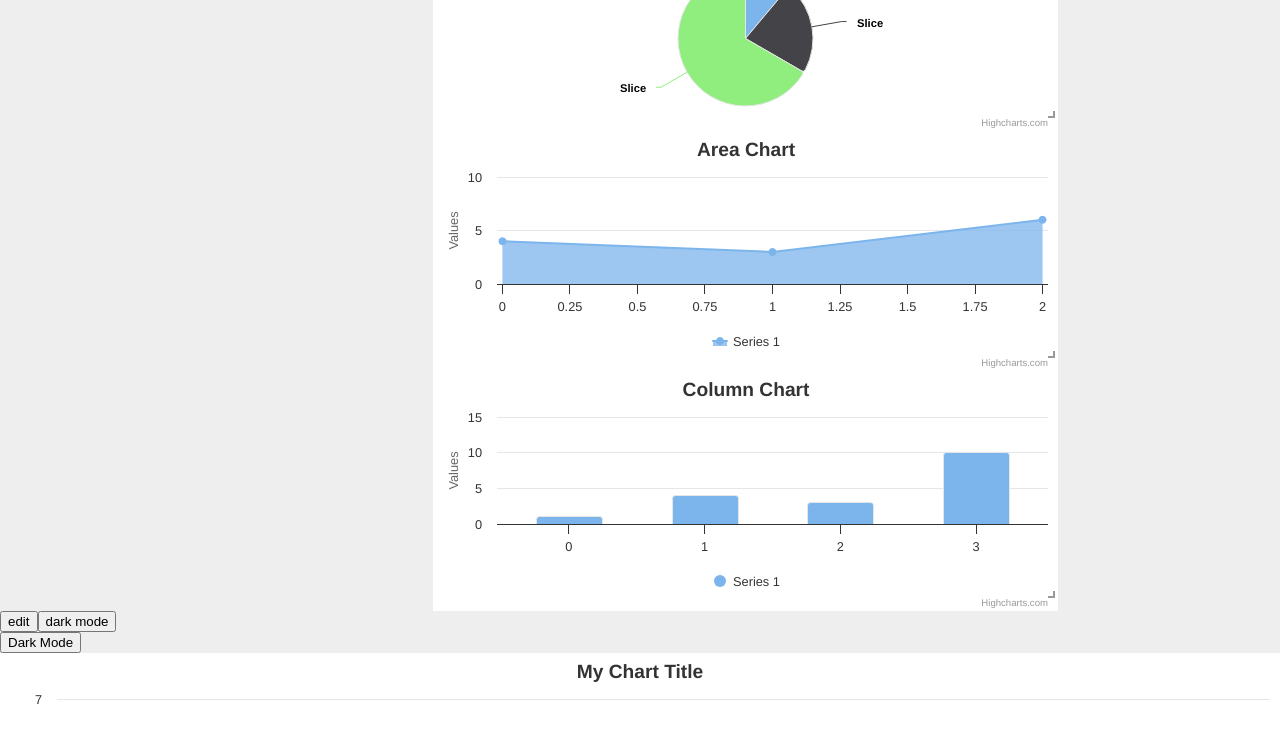
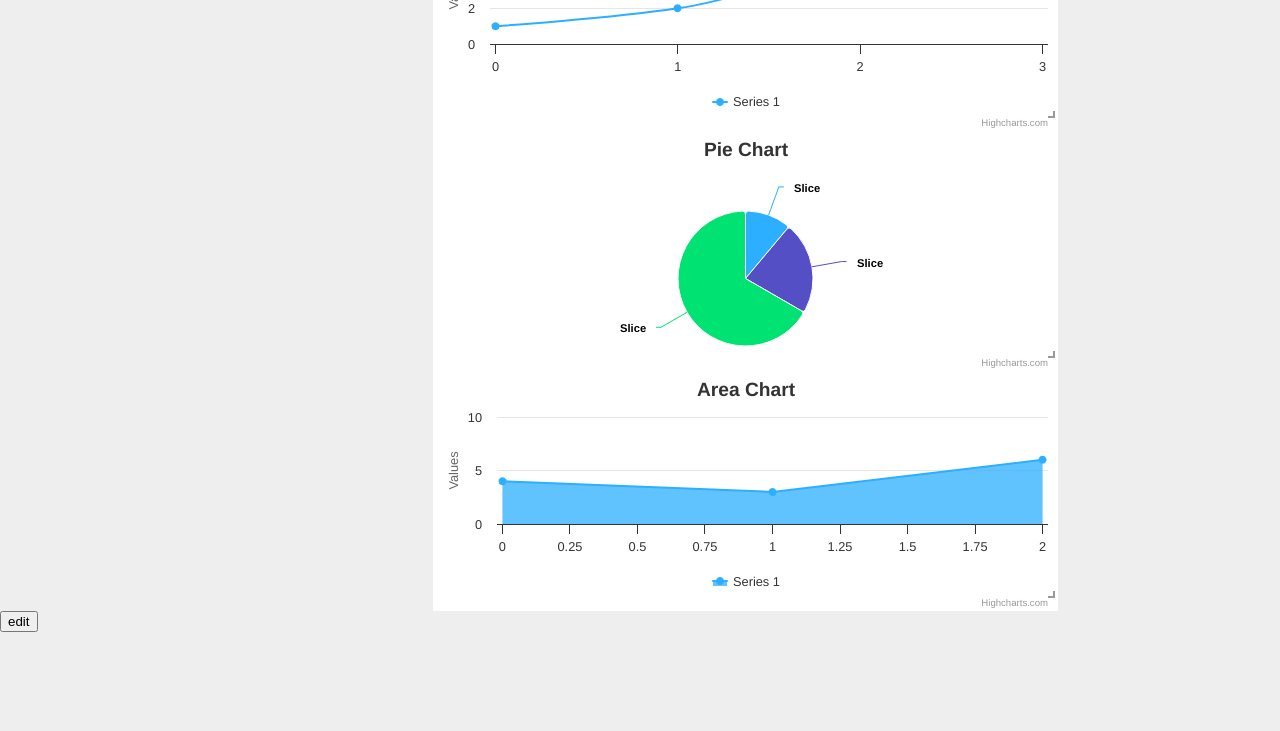
Before and after one commit to behnooshbhy2002/react-grid, a React (Create React App) app: page / in a window 1280 px wide. Shown: the part 620-1351 px from the top of the page. After the commit the page ends 1252 px from the top, so only its background shows below. Built offline with nearby package versions, Linux system fonts and the light colour scheme.

Commit message:
first task

```diff
--- a/src/App.js
+++ b/src/App.js
@@ -8,7 +8,7 @@ function App() {
   return (
     <div className="App">
       <Main></Main>
-      <MyChart></MyChart>
+      {/* <MyChart></MyChart> */}
       {/* <Chart></Chart> */}
       {/* <AddRemoveLayout></AddRemoveLayout> */}
     </div>
--- a/src/pages/Main.jsx
+++ b/src/pages/Main.jsx
@@ -112,6 +112,7 @@ function Main() {
                 y: layData.y,
                 minW: layData.minW,
                 minH: layData.minH,
+                static: true,
               }}
               id="container"
               class="highcharts-dashboards-dark "
@@ -140,7 +141,6 @@ function Main() {
       >
         edit
       </button>
-      <button onClick={() => {}}>dark mode</button>
     </div>
   );
 }
```
